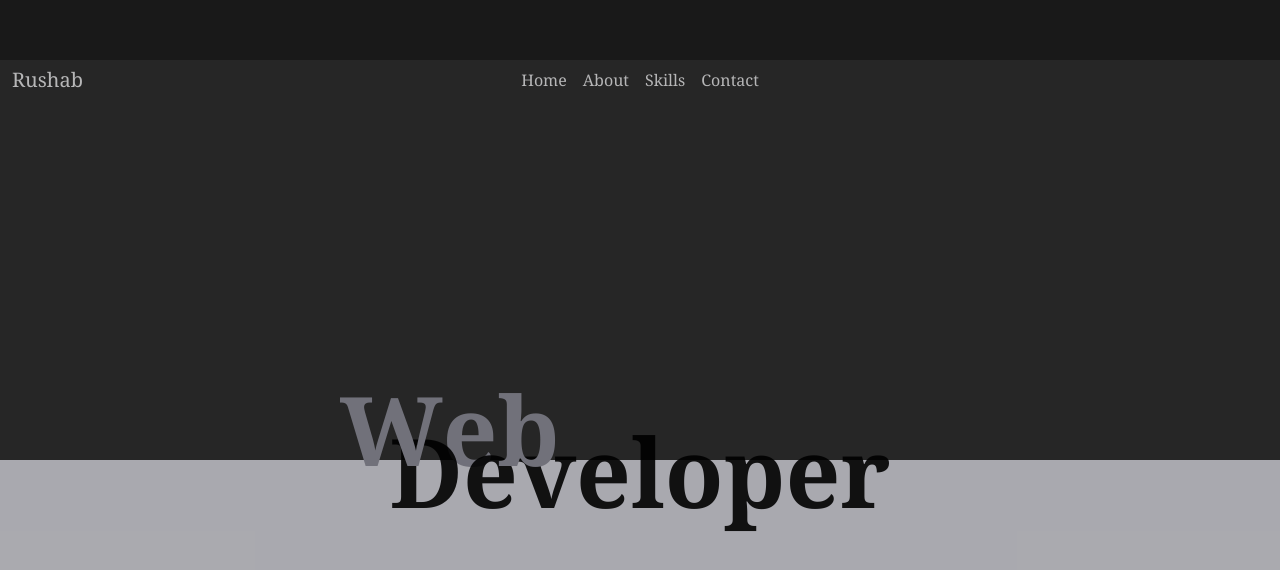
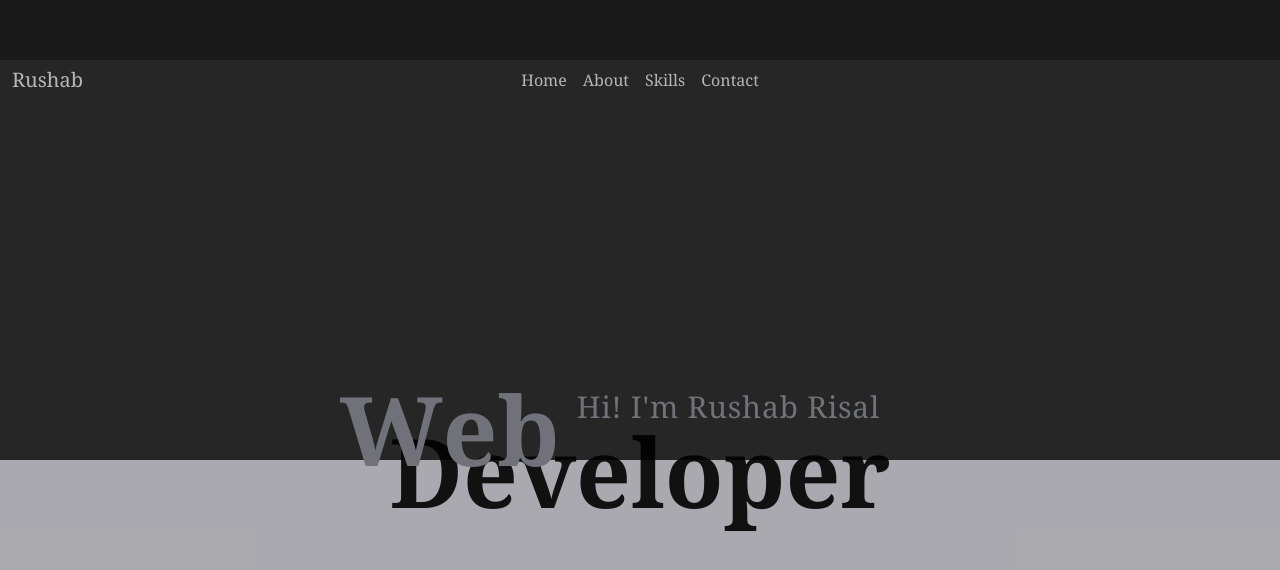
Before and after one commit to RushabRisal/mySite, a React (Vite) app: page / in a window 1280 px wide. Shown: the part 740-1310 px from the top of the page. Built offline with nearby package versions, Linux system fonts and the light colour scheme; a web font is replaced by a local one.

Commit message:
made changes

```diff
--- a/src/components/Hero.jsx
+++ b/src/components/Hero.jsx
@@ -9,9 +9,11 @@ const Hero = () => {
                 <div className="bg-black/85 w-full h-full text-zinc-500 flex items-end font-serif
                     justify-center text-6xl md:text-8xl  font-black
                 ">
-                    <p className="flex justify-start  w-[377px] mb-[-9.9px] md:w-[600px] md:mb-[-17px] ms-2 md:ms-0"><span className="z-10">W</span>e<span className="z-10">b</span></p>
+                    <p className="flex relative justify-start  w-[377px] mb-[-9.9px] md:w-[600px] md:mb-[-17px] ms-2 md:ms-0"><span className="z-10">W</span>e<span className="z-10">b</span>
+                    <h1 className="absolute top-2 md:text-3xl font-serif font-normal right-6  md:right-[60px] md:tracking-wide text-[22px]">Hi! I'm Rushab Risal </h1>
+                    </p>
+
                 </div>
-
                 <div className="bg-zinc-500/60 w-full h-full  text-black/90 flex items-start
                     justify-center font-serif text-6xl  md:text-8xl font-black ">
                     <p className="mt-[-20px] ms-2 md:ms-0 md:mt-[-37px]">Developer</p>
```
